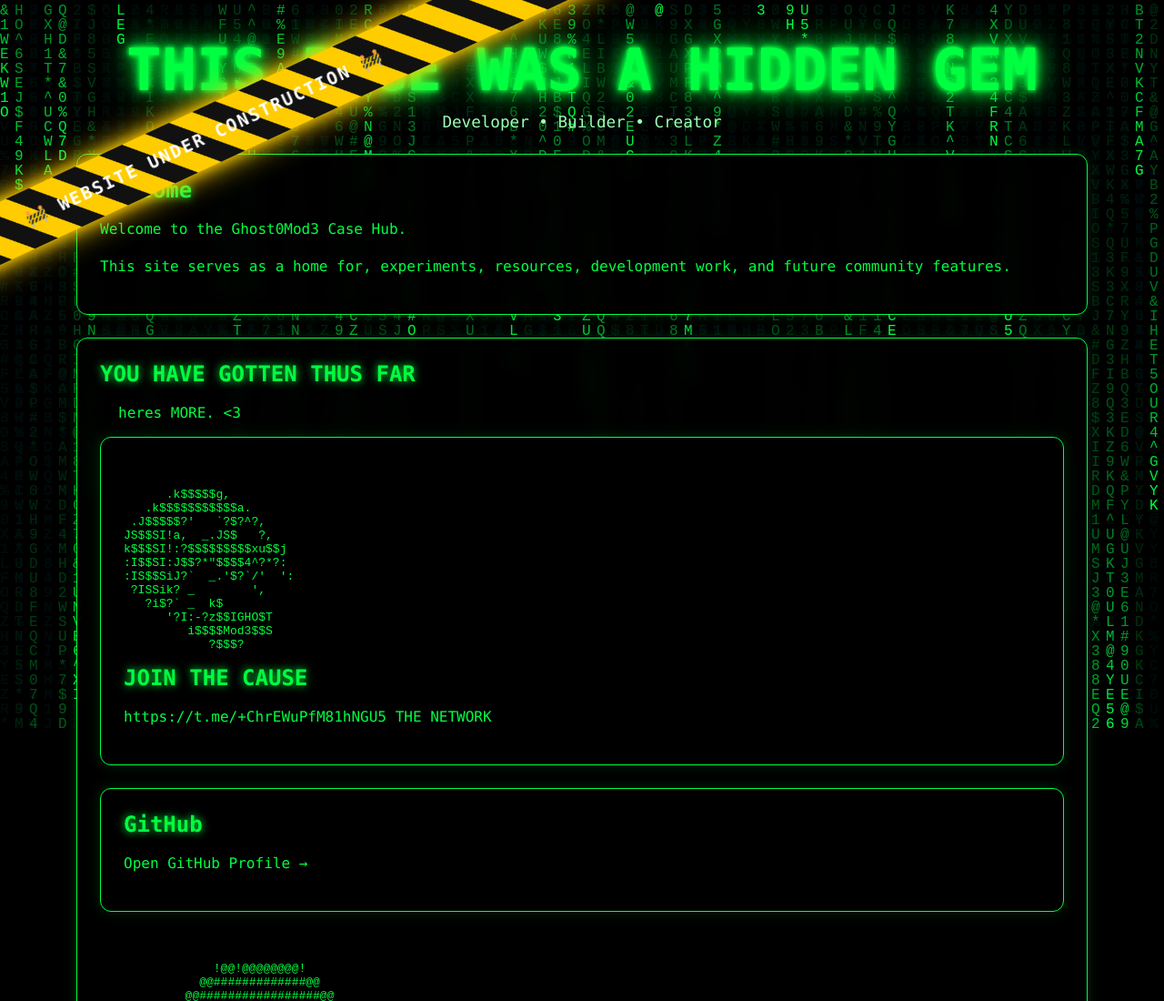
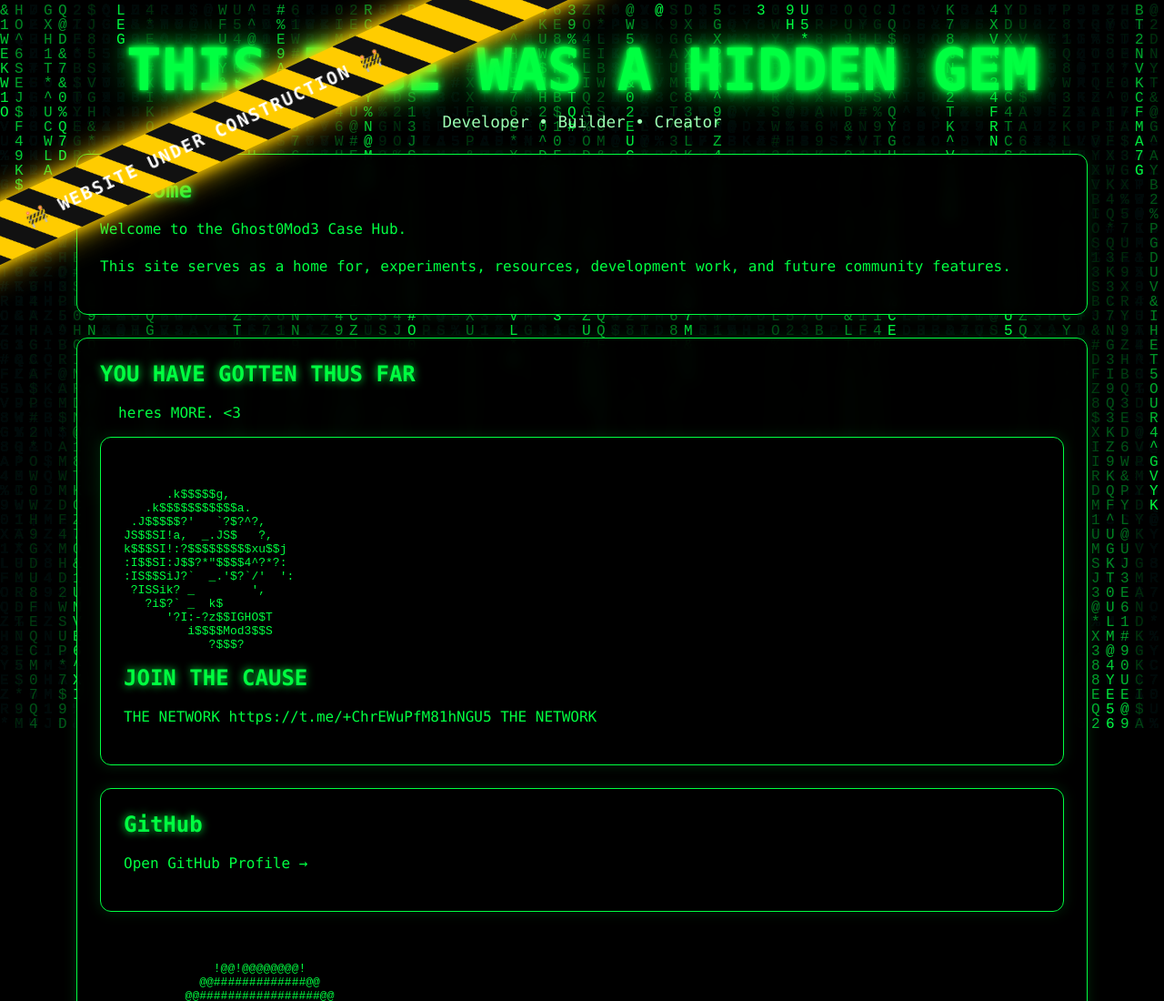
Before and after one commit to Ghost0Mod3/ghost0mod3.github.io, a plain HTML site: page games.html in a window 1280 px wide. Shown: the top 1100 px of the page at 91% size. Drawn offline with Linux system fonts and the light colour scheme; no server answers.

Commit message:
Update games.html

```diff
--- a/games.html
+++ b/games.html
@@ -78,6 +78,7 @@ k$$$SI!:?$$$$$$$$$xu$$j
             <h2>JOIN THE CAUSE</h2>
 
             <p>
+                <L>THE NETWORK</L>
               <L>https://t.me/+ChrEWuPfM81hNGU5</L>
                 <L>THE NETWORK</L>
 
```
